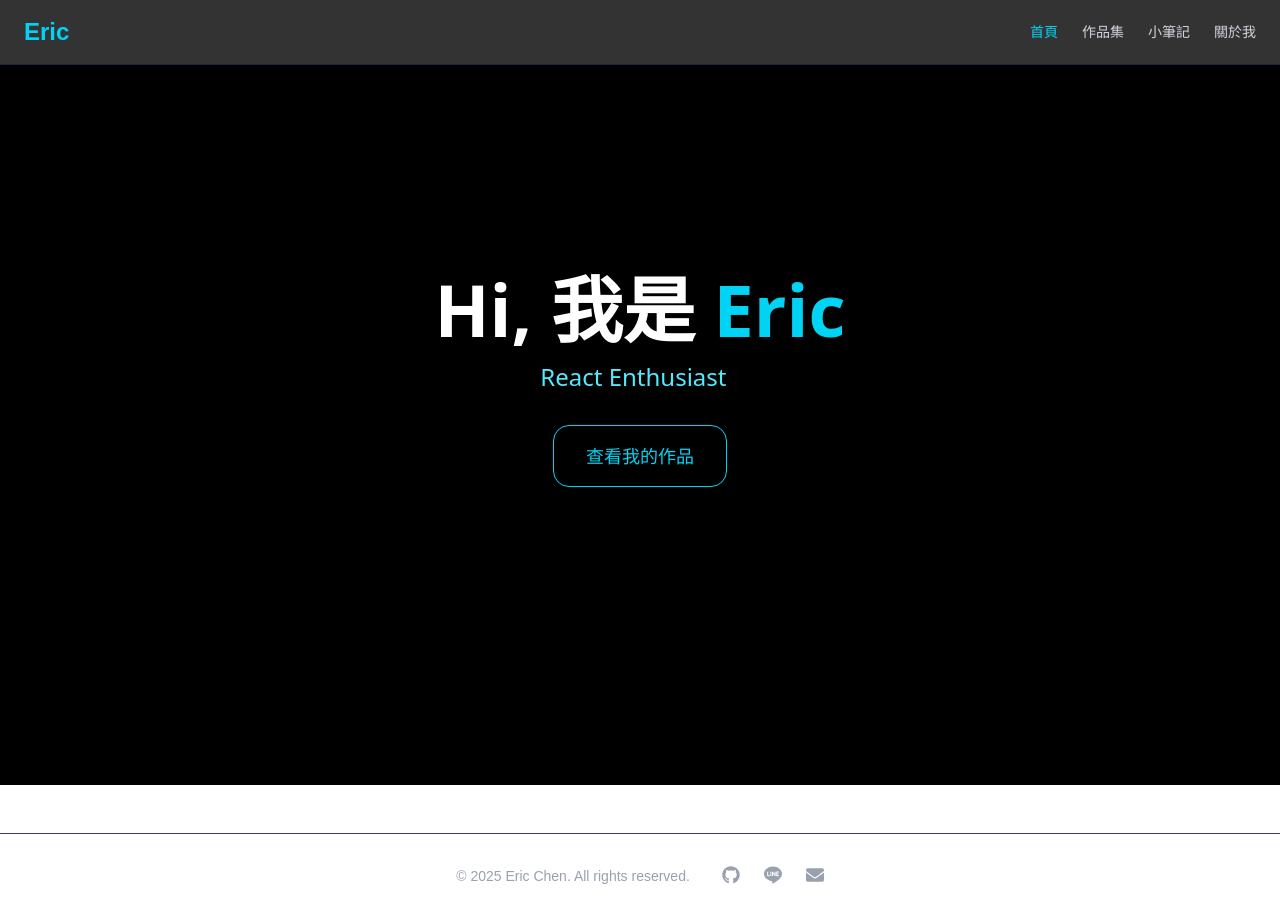
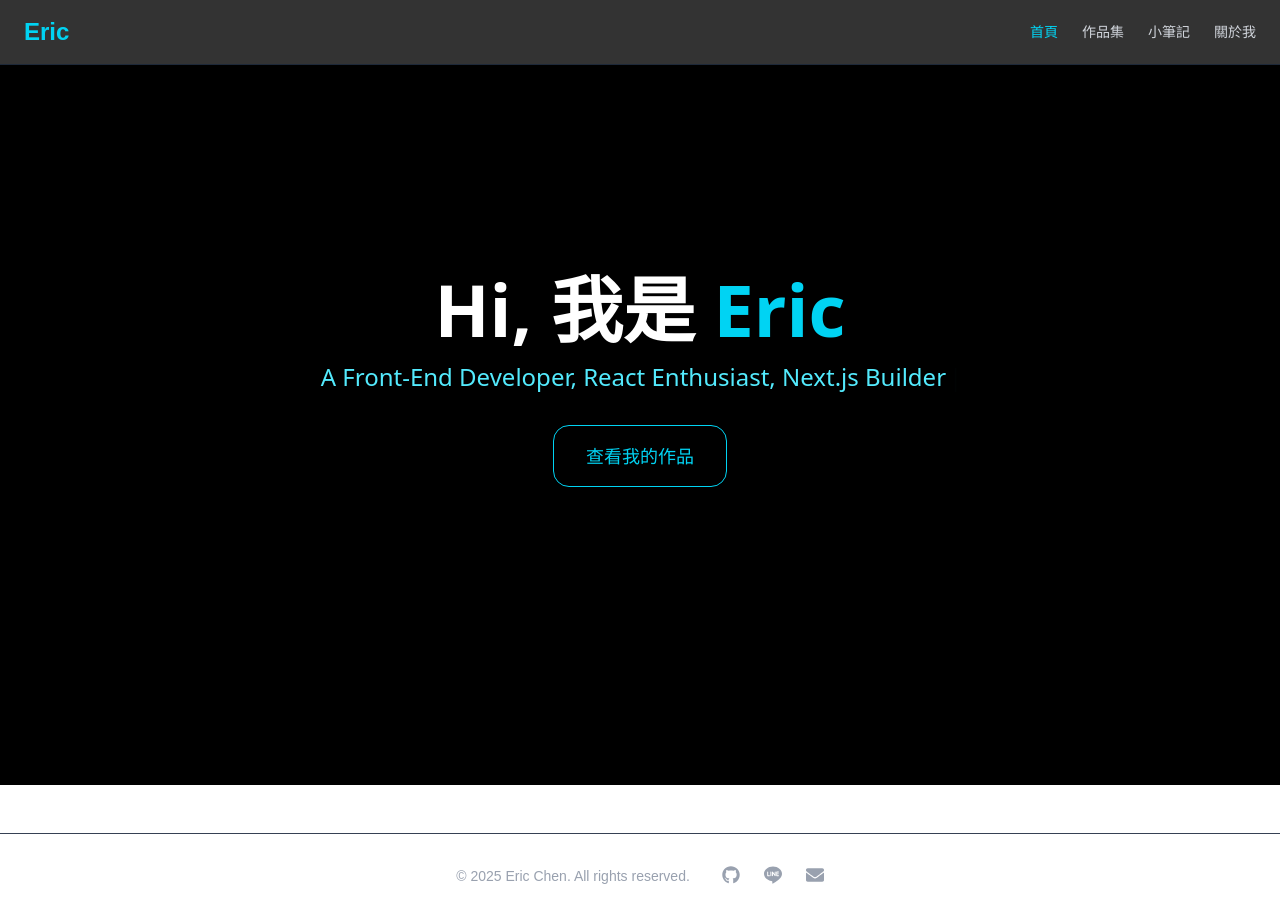
Before and after one commit to 54hanyi/ericchen-website-pro, a Next.js app: page / in a window 1280 px wide. Shown: the top 922 px of the page. Built offline with nearby package versions, Linux system fonts and the light colour scheme.

Commit message:
feat(home): 修改hero區域文字描述

```diff
--- a/app/page.tsx
+++ b/app/page.tsx
@@ -25,12 +25,12 @@ export default function Home() {
           className="text-xl md:text-2xl text-cyan-300 mb-8"
         >
           <Typewriter
-            words={['A Front-End Developer', 'React Enthusiast', 'Next.js Builder']}
+            words={['A Front-End Developer, React Enthusiast, Next.js Builder']}
             loop={0}
             cursor
             cursorStyle="|"
             typeSpeed={70}
-            deleteSpeed={50}
+            deleteSpeed={40}
             delaySpeed={1500}
           />
         </motion.p>
```
